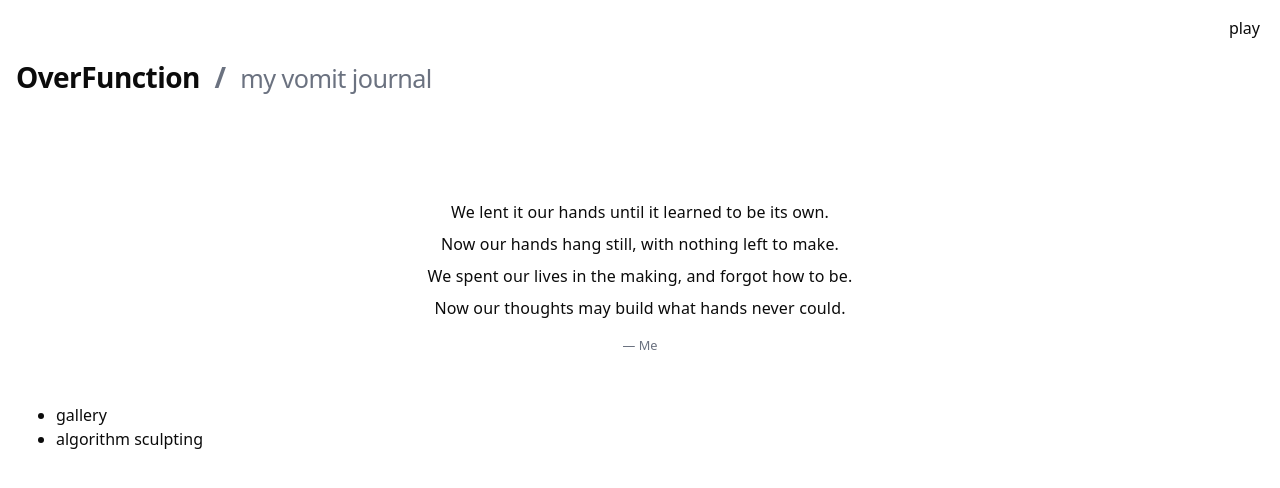
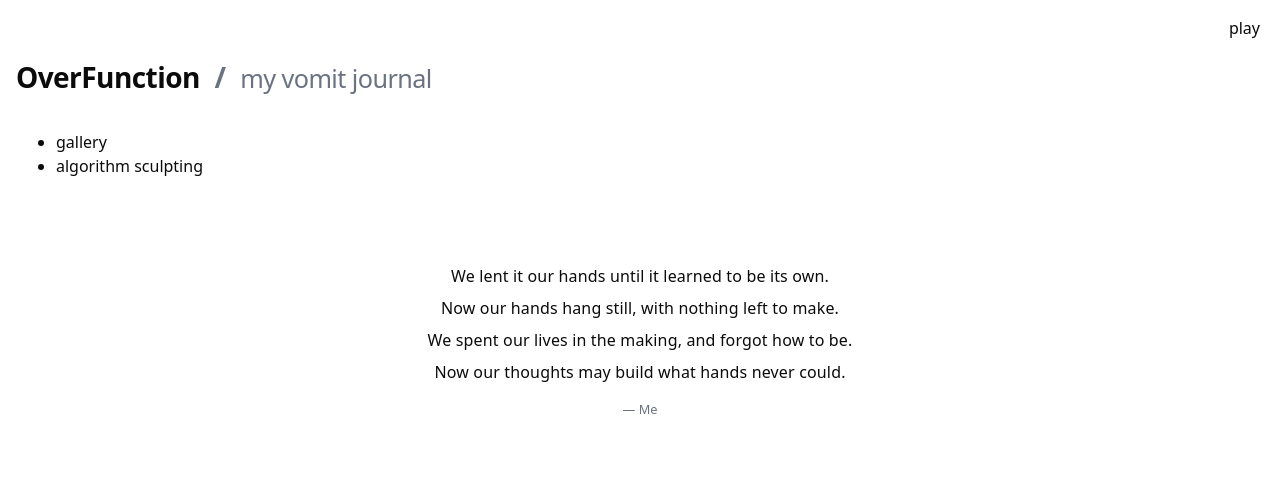
Before and after one commit to andrewleenyk/OverFunction, a React (Create React App) app in the folder cra/: page / in a window 1280 px wide. Shown: the top 488 px of the page. Built offline with nearby package versions, Linux system fonts and the light colour scheme.

Commit message:
ui(home): place nav above centered poem so positions are independent

```diff
--- a/cra/src/App.js
+++ b/cra/src/App.js
@@ -53,6 +53,12 @@ function Home() {
   return (
     <main className="container">
       <Header label="my vomit journal" />
+      <nav className="home-links" aria-label="site">
+        <ul>
+          <li><Link to="/gallery">gallery</Link></li>
+          <li><Link to="/algorithm-sculpting">algorithm sculpting</Link></li>
+        </ul>
+      </nav>
       <section className="poem">
         <figure className="poem-card">
           <blockquote>
@@ -64,12 +70,6 @@ function Home() {
           <figcaption>— Me</figcaption>
         </figure>
       </section>
-      <nav className="home-links" aria-label="site">
-        <ul>
-          <li><Link to="/gallery">gallery</Link></li>
-          <li><Link to="/algorithm-sculpting">algorithm sculpting</Link></li>
-        </ul>
-      </nav>
     </main>
   );
 }
```
